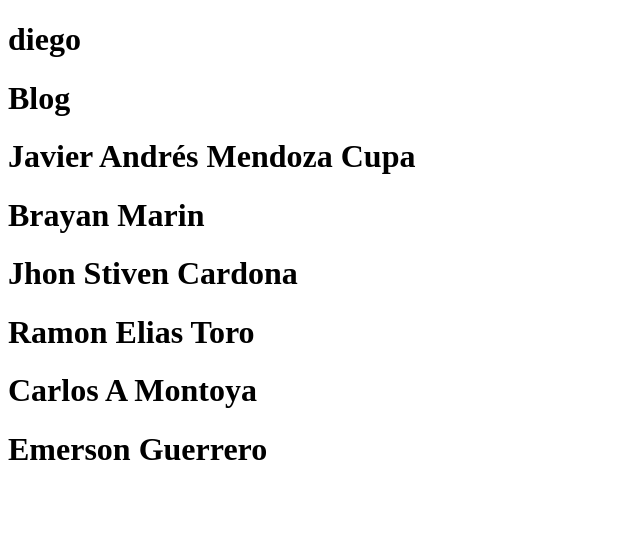
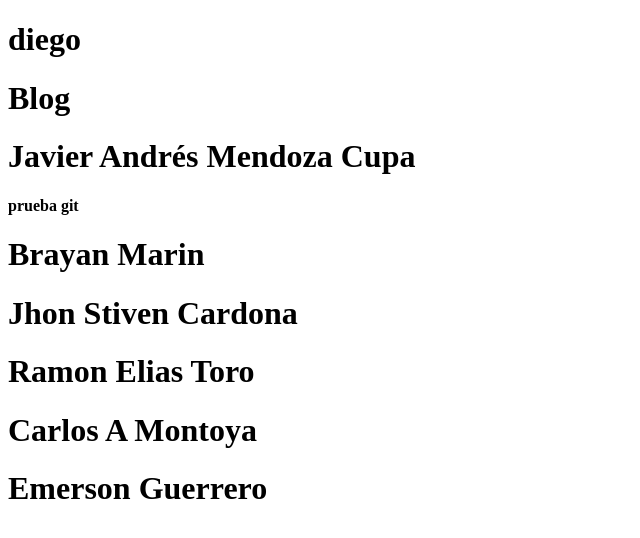
Before and after one commit to tetsudevelopment/ProyectGroup-MarketMix, a plain HTML site: page index.html in a window 1280 px wide. Shown: the whole page, without its empty margins (0-640 px from the left). Drawn offline with Linux system fonts and the light colour scheme.

Commit message:
descripcion

```diff
--- a/index.html
+++ b/index.html
@@ -14,6 +14,7 @@
 
     <h1>Blog</h1>
     <h1>Javier Andrés Mendoza Cupa</h1>
+    <h4>prueba git</h4>
     <h1>Brayan Marin</h1>
     <h1>Jhon Stiven Cardona</h1>
     <h1>Ramon Elias Toro</h1>
```
